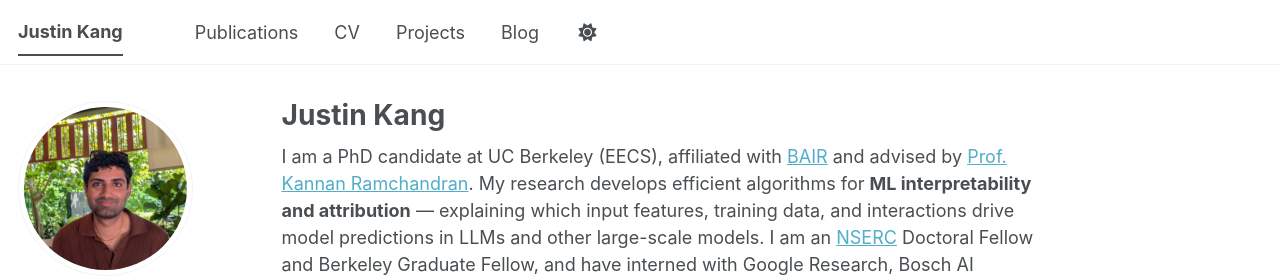
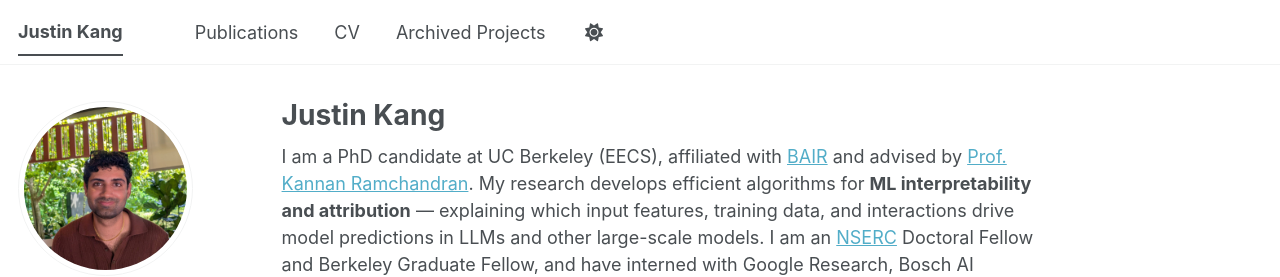
Before and after one commit to justinkang221/justinkang221.github.io, a Jekyll site: the page built from _pages/about.md, in a window 1280 px wide. Shown: the top 277 px of the page. Built offline with Jekyll 4.4.1, drawn with Linux system fonts in a browser that asks for light colours; some web fonts are replaced; a script bundle is joined from its source files by our own code; library files that are not in the unit come from our copies.

Commit message:
Revert nav changes: keep Archived Projects name and remove Blog link

```diff
--- a/_data/navigation.yml
+++ b/_data/navigation.yml
@@ -11,7 +11,7 @@ main:
   - title: "CV"
     url: /files/Resume.pdf
 
-  - title: "Projects"
+  - title: "Archived Projects"
     url: /portfolio/
 
   #  - title: "Talks"
@@ -20,8 +20,8 @@ main:
   #  - title: "Teaching"
   #    url: /teaching/
 
-  - title: "Blog"
-    url: /year-archive/
+  #  - title: "Blog Posts"
+  #    url: /year-archive/
 
   #  - title: "Guide"
   #    url: /markdown/
```
